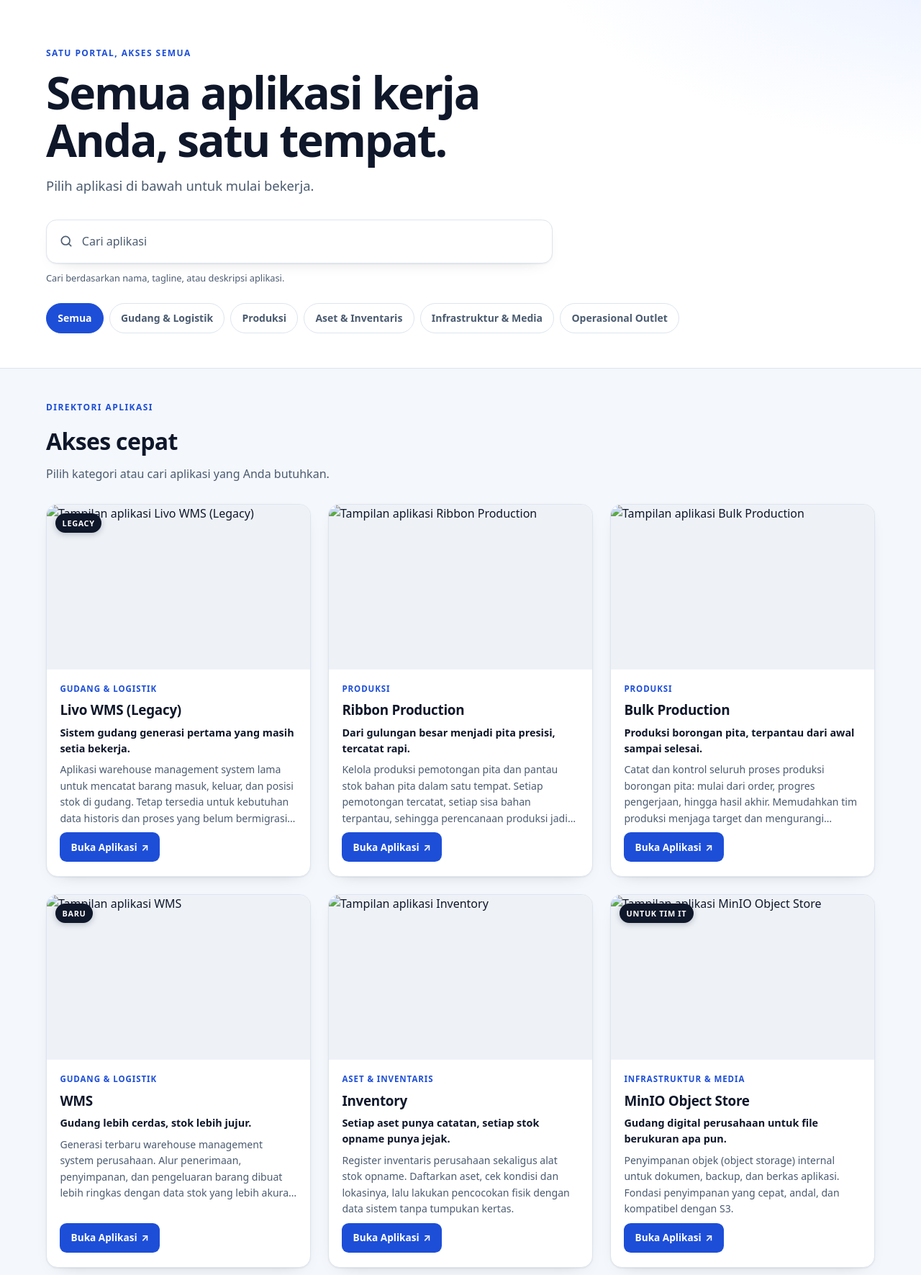
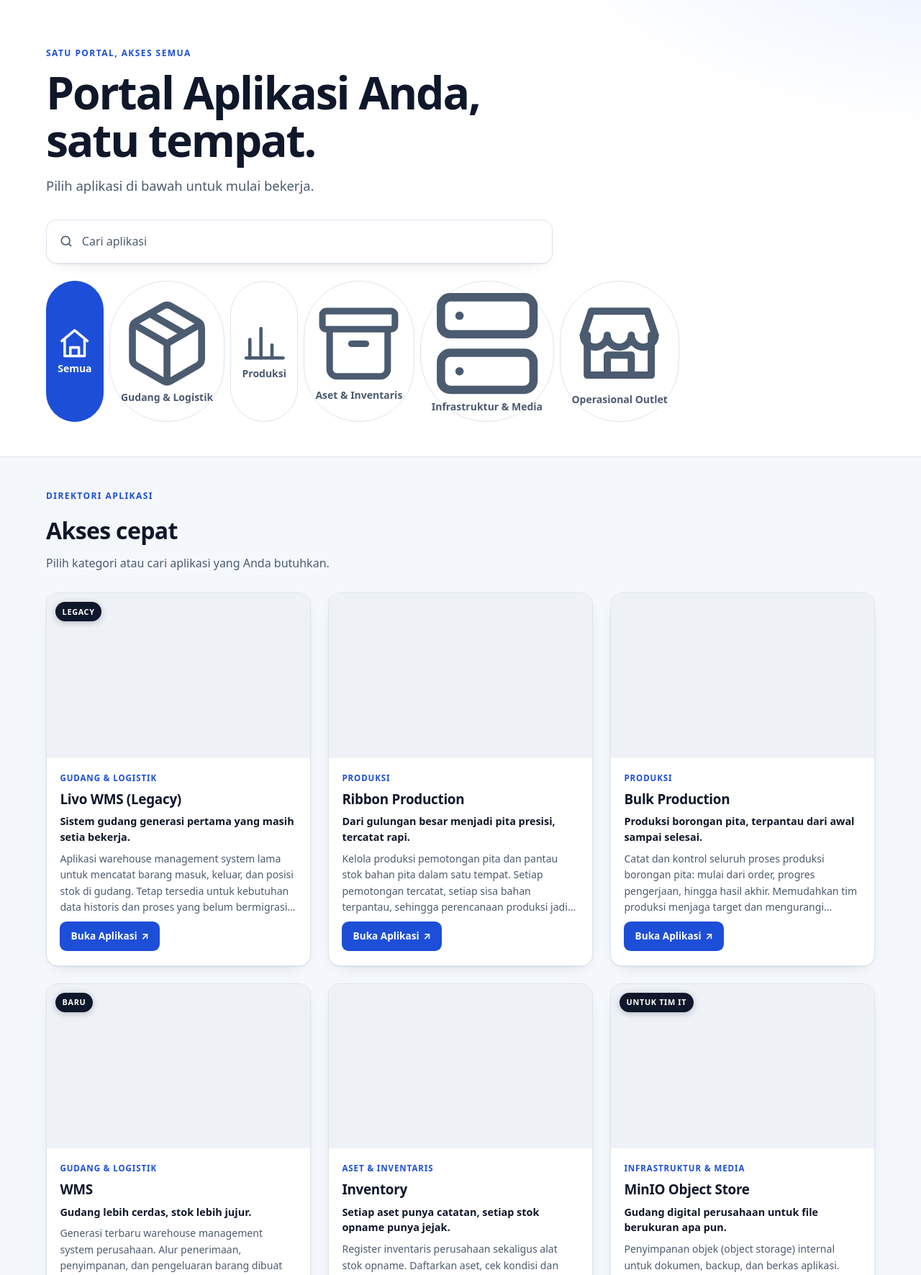
Before and after one commit to yuanardin/wibindo, a PHP site: page / in a window 1280 px wide. Shown: the part 73-1844 px from the top of the page at 72% size. Run offline with PHP 8.4, Linux system fonts and the light colour scheme.

Commit message:
feat(ui): improve portal layout and application components

```diff
--- a/templates/layout.php
+++ b/templates/layout.php
@@ -10,9 +10,9 @@ declare(strict_types=1);
     <meta name="description" content="<?= e($pageDescription) ?>">
     <meta name="robots" content="noindex, nofollow">
     <meta name="color-scheme" content="light dark">
-    <link rel="icon" href="<?= asset('img/favicon.svg') ?>" type="image/svg+xml">
-    <link rel="stylesheet" href="<?= asset('css/app.css') ?>">
-    <script src="<?= asset('js/app.js') ?>" defer></script>
+    <link rel="icon" href="<?= e(asset('img/favicon.svg')) ?>" type="image/svg+xml">
+    <link rel="stylesheet" href="<?= e(asset('css/app.css')) ?>">
+    <script src="<?= e(asset('js/app.js')) ?>" defer></script>
 </head>
 <body>
     <a class="skip-link" href="#main-content">Lewati ke konten utama</a>
@@ -30,7 +30,8 @@ declare(strict_types=1);
             </div>
 
             <div class="app-grid" id="app-grid">
-                <?php foreach ($apps as $app): ?>
+                <?php foreach ($apps as $index => $app): ?>
+                    <?php $isFirstCard = $index === 0; ?>
                     <?php require __DIR__ . '/partials/app-card.php'; ?>
                 <?php endforeach; ?>
             </div>
--- a/templates/partials/app-card.php
+++ b/templates/partials/app-card.php
@@ -1,5 +1,8 @@
 <?php
 declare(strict_types=1);
+
+$isPriorityImage = $isFirstCard ?? false;
+$screenshotMeta = screenshotMeta($app->screenshot);
 ?>
 <article
     class="app-card"
@@ -8,14 +11,17 @@ declare(strict_types=1);
     data-search="<?= e(mb_strtolower($app->name . ' ' . $app->tagline . ' ' . $app->description, 'UTF-8')) ?>"
 >
     <div class="app-card__media">
-        <img
-            src="<?= screenshot($app->screenshot) ?>"
-            alt="Tampilan aplikasi <?= e($app->name) ?>"
-            width="1280"
-            height="800"
-            loading="lazy"
-            decoding="async"
-        >
+        <?php if ($screenshotMeta !== null): ?>
+            <img
+                src="<?= e($screenshotMeta['url']) ?>"
+                alt="Tampilan aplikasi <?= e($app->name) ?>"
+                width="<?= e((string) $screenshotMeta['width']) ?>"
+                height="<?= e((string) $screenshotMeta['height']) ?>"
+                loading="<?= $isPriorityImage ? 'eager' : 'lazy' ?>"
+                <?php if ($isPriorityImage): ?>fetchpriority="high"<?php endif; ?>
+                decoding="async"
+            >
+        <?php endif; ?>
         <?php if ($app->badge !== null && $app->badge !== ''): ?>
             <span class="badge"><?= e($app->badge) ?></span>
         <?php endif; ?>
--- a/templates/partials/header.php
+++ b/templates/partials/header.php
@@ -3,8 +3,8 @@ declare(strict_types=1);
 ?>
 <header class="site-header">
     <div class="container site-header__bar">
-        <a class="brand" href="/" aria-label="<?= e($companyName) ?> - beranda">
-            <img src="<?= asset('img/logo.svg') ?>" width="40" height="40" alt="">
+        <a class="brand" href="/" aria-label="<?= e($companyName) ?> Portal Web App - beranda">
+            <img src="<?= e(asset('img/logo.svg')) ?>" width="40" height="40" alt="">
             <span class="brand__text">
                 <strong><?= e($companyName) ?></strong>
                 <span>Portal Web App</span>
--- a/templates/partials/hero.php
+++ b/templates/partials/hero.php
@@ -1,10 +1,21 @@
 <?php
 declare(strict_types=1);
+
+$categoryIcon = static fn (Category $category): string => match ($category) {
+    Category::Warehouse => '<path d="m7.5 4.27 9 5.15"/><path d="M21 8a2 2 0 0 0-1-1.73l-7-4a2 2 0 0 0-2 0l-7 4A2 2 0 0 0 3 8v8a2 2 0 0 0 1 1.73l7 4a2 2 0 0 0 2 0l7-4A2 2 0 0 0 21 16Z"/><path d="m3.3 7 8.7 5 8.7-5"/><path d="M12 22V12"/>',
+    Category::Production => '<path d="M4 20V10"/><path d="M10 20V4"/><path d="M16 20v-7"/><path d="M22 20H2"/>',
+    Category::Assets => '<rect width="20" height="5" x="2" y="3" rx="1"/><path d="M4 8v11a2 2 0 0 0 2 2h12a2 2 0 0 0 2-2V8"/><path d="M10 12h4"/>',
+    Category::Media => '<rect width="20" height="8" x="2" y="2" rx="2"/><rect width="20" height="8" x="2" y="14" rx="2"/><path d="M6 6h.01"/><path d="M6 18h.01"/>',
+    Category::Outlet => '<path d="M4 10v10h16V10"/><path d="M3 10 5 4h14l2 6"/><path d="M3 10a3 3 0 0 0 6 0 3 3 0 0 0 6 0 3 3 0 0 0 6 0"/><path d="M9 20v-5h6v5"/>',
+};
 ?>
 <section class="hero" aria-labelledby="hero-title">
     <div class="container hero__inner">
-        <p class="eyebrow">Satu portal, akses semua</p>
-        <h1 id="hero-title">Semua aplikasi kerja Anda, satu tempat.</h1>
+        <p class="eyebrow hero__eyebrow">
+            <span class="eyebrow__line" aria-hidden="true"></span>
+            <span>Satu portal, akses semua</span>
+        </p>
+        <h1 id="hero-title">Portal Aplikasi <span class="hero__title-line">Anda, <span class="hero__accent">satu tempat.</span></span></h1>
         <p class="hero__subtitle">Pilih aplikasi di bawah untuk mulai bekerja.</p>
 
         <div class="search">
@@ -27,17 +38,27 @@ declare(strict_types=1);
                 </svg>
             </button>
         </div>
-        <p class="search__help" id="search-help">Cari berdasarkan nama, tagline, atau deskripsi aplikasi.</p>
+        <p class="search__help visually-hidden" id="search-help">Cari berdasarkan nama, tagline, atau deskripsi aplikasi.</p>
 
         <div class="filters" id="category-filters" role="group" aria-label="Filter kategori">
-            <button type="button" class="chip is-active" data-category="all" aria-pressed="true">Semua</button>
+            <button type="button" class="chip is-active" data-category="all" aria-pressed="true">
+                <svg viewBox="0 0 24 24" fill="none" stroke="currentColor" stroke-width="1.8" stroke-linecap="round" stroke-linejoin="round" aria-hidden="true">
+                    <path d="m3 10.5 9-7.5 9 7.5"/><path d="M5 9.5V21h14V9.5"/><path d="M9 21v-6h6v6"/>
+                </svg>
+                <span>Semua</span>
+            </button>
             <?php foreach (Category::cases() as $category): ?>
                 <button
                     type="button"
                     class="chip"
                     data-category="<?= e($category->value) ?>"
                     aria-pressed="false"
-                ><?= e($category->value) ?></button>
+                >
+                    <svg viewBox="0 0 24 24" fill="none" stroke="currentColor" stroke-width="1.8" stroke-linecap="round" stroke-linejoin="round" aria-hidden="true">
+                        <?= $categoryIcon($category) ?>
+                    </svg>
+                    <span><?= e($category->value) ?></span>
+                </button>
             <?php endforeach; ?>
         </div>
     </div>
```
